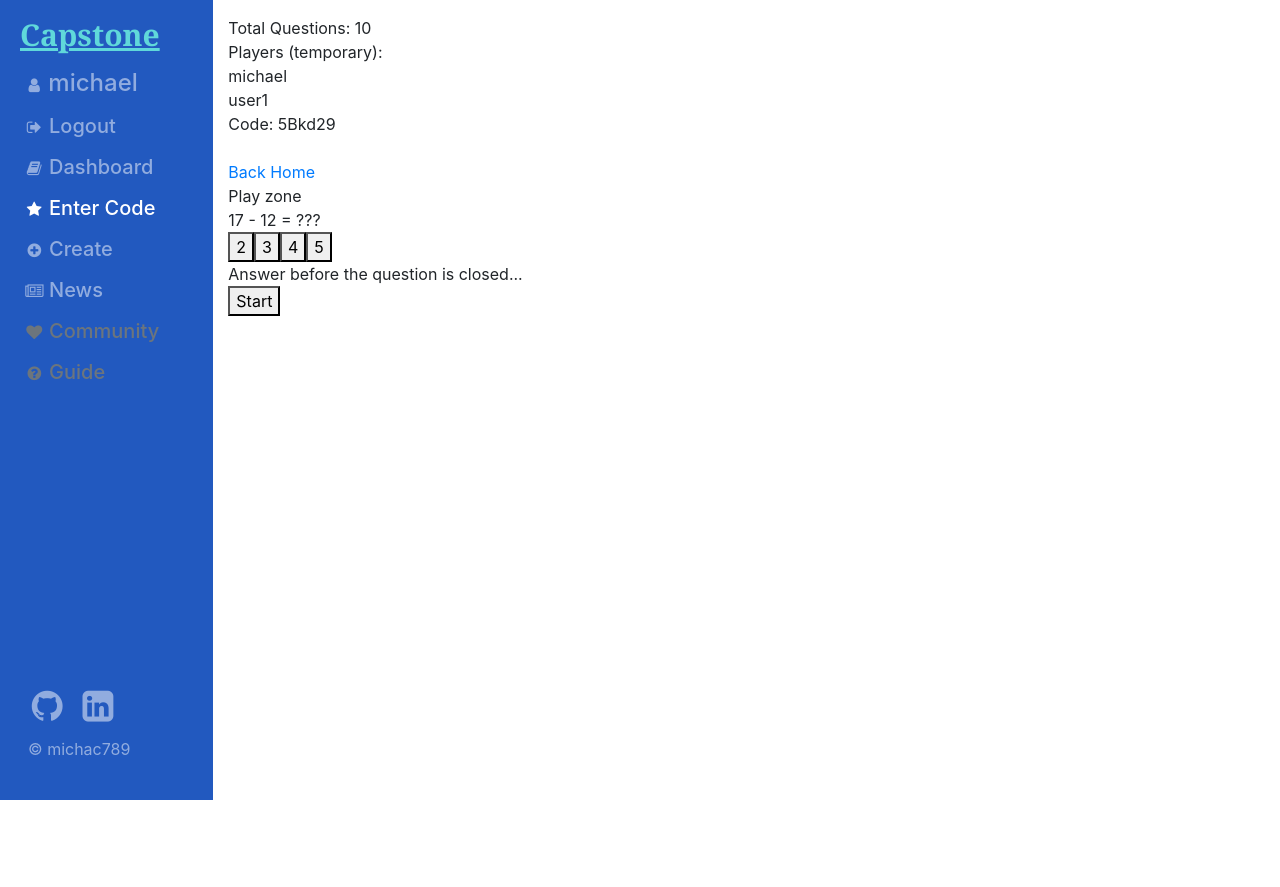
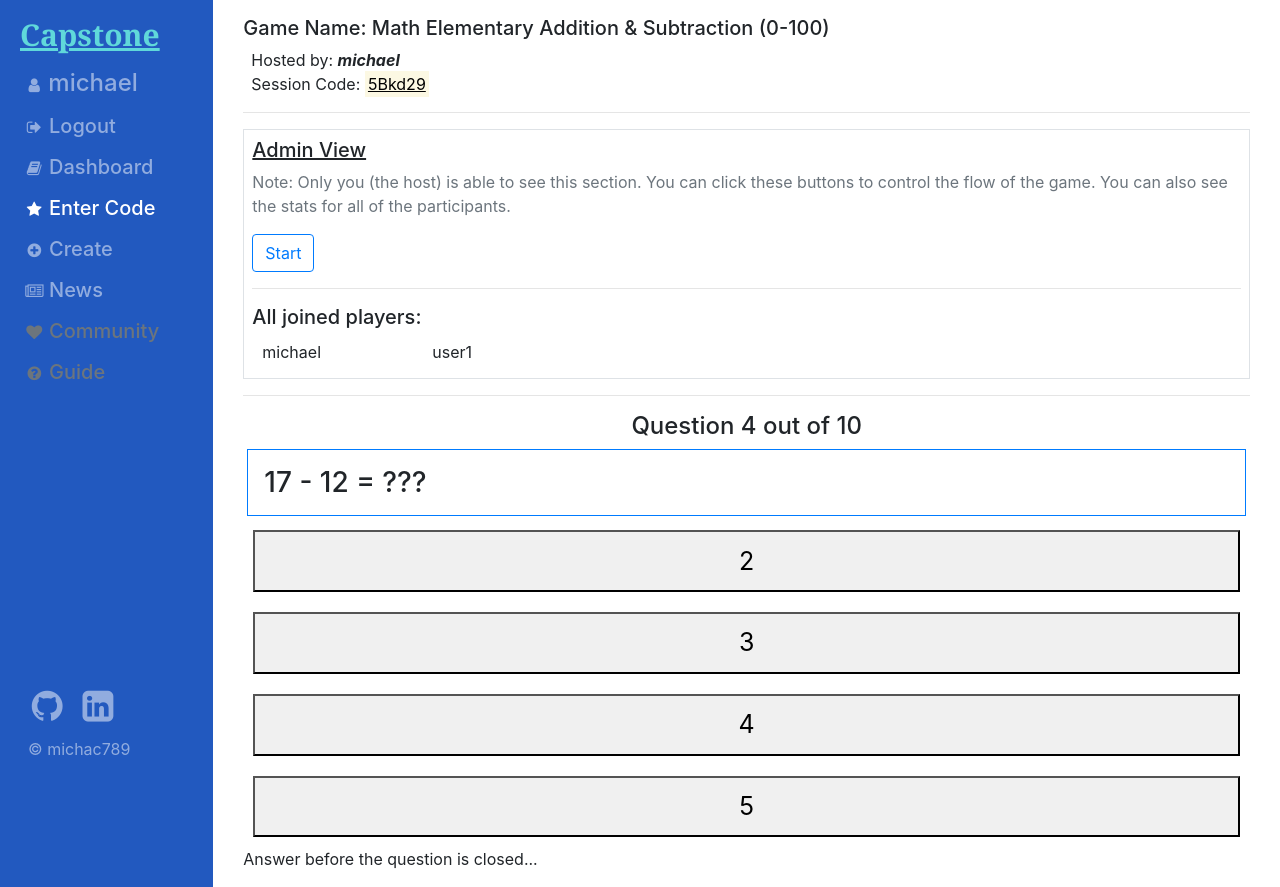
Before and after one commit to michac789/Capstone, a Django app: a page that uses livequiz/templates/livequiz/play.html in a window 1280 px wide. Before the commit the page ends 800 px from the top, so only its background shows below. Run offline with Django 3.2, Linux system fonts and the light colour scheme; a user stored in the database is signed in; data comes from the database, SQL or seed files in the repository; both versions use the stored data as it was after the commit; some libraries are stand-ins or nearby versions.

Commit message:
major style improvements on dashboard, play html; added more interactivity and button colors in play mode, add fetch method in retrieve api route, some bug fixes in play mode

```diff
--- a/livequiz/admin.py
+++ b/livequiz/admin.py
@@ -1,5 +1,5 @@
 from django.contrib import admin
-from .models import Game, GameSession, QuestionType1, AnswerPairType1
+from .models import Game, GameSession, QuestionType1, AnswerPairType1, UserSession
 
 # Register your models here.
 class GameAdmin(admin.ModelAdmin):
@@ -13,3 +13,4 @@ admin.site.register(Game, GameAdmin)
 admin.site.register(GameSession, GameSessionAdmin)
 admin.site.register(QuestionType1)
 admin.site.register(AnswerPairType1)
+admin.site.register(UserSession)
--- /dev/null
+++ b/livequiz/static/livequiz/play.css
@@ -0,0 +1,21 @@
+.options {
+    width: 98%;
+    margin: 1%;
+    padding: 1%;
+    font-size: 25px;
+}
+
+.options:hover {
+    color: green;
+}
+
+.wrap {
+    display: flex;
+    flex-wrap: wrap;
+}
+
+.wrap > .namediv {
+    margin: 10px;
+    width: 150px;
+    height: 20px;
+}
--- a/livequiz/static/play_user.js
+++ b/livequiz/static/play_user.js
@@ -35,9 +35,6 @@ document.addEventListener("DOMContentLoaded", () => {
             console.log("finished...") // TODO
         }
     }, 1000)
-
-    // TODO - before going to 'closed' state, automatically disable all buttons
-    // TODO - handle end of question
 })
 
 // 'prep' state: check game state from the server, change to 'play' or 'closed' state
@@ -63,12 +60,17 @@ function state_prep(code) {
 // render DOM components first before switching from 'prep' state to 'play'/'closed' state
 function init() {
     document.getElementById("playzone").innerHTML = creappend("div", {}, [
-        create("div", { "id": "question",}, "loading question..."),
-        create("button", { "id": "option1", "class": "options",}, "loading..."),
+        create("div", { "id": "question",
+        "class": "border border-primary m-1 p-3 h3",},
+        "loading question..."),
+        create("button", { "id": "option1", "class": "options text-center",}, "loading..."),
         create("button", { "id": "option2", "class": "options",}, "loading..."),
         create("button", { "id": "option3", "class": "options",}, "loading..."),
         create("button", { "id": "option4", "class": "options",}, "loading..."),
     ]).innerHTML
+    for (let i = 1; i <= 4; i++) {
+        document.getElementById(`option${i}`).style.backgroundColor = "rgb(240, 240, 240)"
+    }
 }
 
 // render questions after calling init when switching to play state
@@ -76,13 +78,13 @@ function render_question(code) {
     fetch(`/api/retrieve/${code}`, { method: "VIEW",})
     .then(response => response.json())
     .then(result => {
-        console.log(result)
         const { current_question, question_no } = result
         document.getElementById("question").innerHTML = current_question.question
         document.getElementById("option1").innerHTML = current_question.choice1
         document.getElementById("option2").innerHTML = current_question.choice2
         document.getElementById("option3").innerHTML = current_question.choice3
         document.getElementById("option4").innerHTML = current_question.choice4
+        document.getElementById("curques").innerHTML = question_no
     })
     document.getElementById("message").innerHTML = "Answer before the question is closed..."
 }
@@ -125,6 +127,7 @@ function state_closed(code) {
     .then(result => {
         console.log(result)
         document.getElementById("message").innerHTML = `<h2>Closed</h2>`
+        show_answer(code)
         if (result.status == "play") {
             document.getElementsByName("status")[0].value = "prep"
         } else if (result.status == "finished" ) {
@@ -145,9 +148,34 @@ function answer(code, ans) {
         console.log(result)
         if (result.message == "closed") {
             document.getElementsByName("status")[0].value = "closed"
+        } else {
+            document.getElementById(`option${result.answer}`).style.backgroundColor = "lightblue"
+            document.getElementsByName("status")[0].value = "answered"
+            document.getElementById("message").innerHTML =
+                `you answered option ${result.answer}, waiting for next question`
         }
-        document.getElementsByName("status")[0].value = "answered"
-        document.getElementById("message").innerHTML =
-            `you answered option ${result.answer}, waiting for next question`
     }).catch(error => console.log(error))
 }
+
+// display correct answer on screen (when question is closed)
+function show_answer(code) {
+    console.log("show answer...")
+    fetch(`/api/retrieve/${code}`, { method: "FETCH",})
+    .then(response => response.json())
+    .then(result => {
+        console.log("BALABALABALA")
+        console.log(result)
+        document.getElementById("message").innerHTML = `<h2>Closed...</h2>`
+        for (let i = 1; i <= 4; i++) {
+            document.getElementById(`option${i}`).style.backgroundColor = "rgb(140, 140, 140)"
+        }
+        if (result.your_answer == result.correct_answer) {
+            document.getElementById(`option${result.your_answer}`).style.backgroundColor = "lightgreen"
+            document.getElementById("message").append("You get the correct answer!")
+        } else {
+            document.getElementById(`option${result.your_answer}`).style.backgroundColor = "red"
+            document.getElementById(`option${result.correct_answer}`).style.backgroundColor = "pink"
+            document.getElementById("message").append("You get the wrong answer!")
+        }
+    }).catch(error => console.log(error))
+}
--- a/livequiz/templates/livequiz/play.html
+++ b/livequiz/templates/livequiz/play.html
@@ -6,7 +6,7 @@
 {% endblock title %}
 
 {% block script %}
-    <link href="{% static 'styles.css' %}" rel="stylesheet">
+    <link href="{% static 'livequiz/play.css' %}" rel="stylesheet">
     <script src="{% static "play_user.js" %}" type="module"></script>
     {% if admin %}
         <script src="{% static "play_admin.js" %}" type="module"></script>
@@ -14,43 +14,66 @@
 {% endblock script %}
 
 {% block body %}
-    {% comment %} <h1>PLAY PAGE - TODO</h1>
-    id: {{ game.id }}<br>
-    game_id: {{ game.game_id }}<br>
-    creator: {{ game.creator.username }}<br>
-    title: {{ game.title }}<br>
-    description: {{ game.description }}<br>
-    time_created: {{ game.time_created }}<br>{% endcomment %}
+    <div class="container">
+        <header>
+            <section class="h5">
+                Game Name: {{ game.title }}
+            </section>
+            <section class="text-weight-normal ml-2">
+                Hosted by: <i><b>{{ gamesession.host.username }}</b></i>
+            </section>
+            <section class="text-weight-normal ml-2">
+                Session Code: <mark><u>{{ gamesession.code }}</u></mark>
+            </section>
+        </header><hr>
 
-    Total Questions: {{ total_questions }}<br>
+        {% if admin %}
+            <div class="border p-2">
+                <section class="h5">
+                    <u>Admin View</u>
+                </section>
+                <section class="text-muted">
+                    <p>
+                        Note: Only you (the host) is able to see this section.
+                        You can click these buttons to control the flow of the game.
+                        You can also see the stats for all of the participants.
+                    </p>
+                </section>
 
-    Players (temporary):<br>
+                <section id="admincontrol" class="text-center">
+                    <button id="start" class="btn btn-outline-primary">
+                        Start
+                    </button>
+                    <button id="close" class="btn btn-outline-warning">
+                        Close
+                    </button>
+                    <button id="next" class="btn btn-outline-success">
+                        Next
+                    </button>
+                </section><hr>
+
+                <span class="h5">All joined players:</span><br>
+                <section class="wrap">
                     {% for player in players %}
+                        <div class="text-weight-normal namediv">
                             {{ player }}<br>
+                        </div>
                     {% endfor %}
-
-    <div id="gamecode">
-        Code: {{ gamesession.code }}
-    </div><br>
-
-    <a href="{% url 'livequiz:index' %}">Back Home</a><br>
+                </section>
+            </div><hr>
+        {% endif %}
 
         <input type="hidden" name="gamecode" value={{ gamesession.code }}>
         <input type="hidden" name="status" value="prep">
 
-    Play zone
+        <div class="h4 text-center">
+            Question <span id="curques">1</span> out of {{ total_questions }}
+        </div>
         <section id="playzone">
             Not Started
         </section>
         <section id="message">
+            waiting for host to start the session...
         </section>
-
-    {% if admin %}
-        <section id="admincontrol">
-            <button id="start">Start</button>
-            <button id="close">Close</button>
-            <button id="next">Next</button>
-        </section>
-    {% endif %}
-
+    </div>
 {% endblock body %}
--- a/livequiz/views.py
+++ b/livequiz/views.py
@@ -201,19 +201,36 @@ def retrieveGame(request, game_code):
         curr_ques_no = gamesession.current_question
         a = loads(request.body)["answer"]
         q = QuestionType1.objects.get(id=question_ids[curr_ques_no - 1])
-        usersession = UserSession.objects.get(player = request.user,
-                                              gamesession = gamesession)
-        answer_pair = AnswerPairType1.objects.filter(question = q, usersession = usersession)
+        usersession = UserSession.objects.get(player = request.user, gamesession = gamesession)
+        answer_pair = AnswerPairType1.objects.filter(question = q, usersession = usersession,)
         if answer_pair.count() != 0:
             return JsonResponse({
                 "message": "submitted previosly",
-                "answer": answer_pair.answer
+                "answer": answer_pair[0].answer
             })
         ans = AnswerPairType1(answer = a, question = q, usersession = usersession)
         ans.save()
         return JsonResponse({
             "message": "submitted",
             "answer": a,
+        })
+
+    # see correct answer and what have you answered
+    elif request.method == "FETCH":
+        question_ids = gamesession.game.get_questiontype1_order()
+        curr_ques_no = gamesession.current_question
+        q = QuestionType1.objects.get(id=question_ids[curr_ques_no - 1])
+        usersession = UserSession.objects.get(player = request.user, gamesession = gamesession)
+        try:
+            answer_pair = AnswerPairType1.objects.get(question = q, usersession = usersession)
+        except AnswerPairType1.DoesNotExist:
+            return JsonResponse({
+                "message": "success", "your_answer": "0",
+                "correct_answer": q.answer,
+            })
+        return JsonResponse({
+            "message": "success", "your_answer": answer_pair.answer,
+            "correct_answer": q.answer,
         })
 
 
```
Also changed, not shown: livequiz/static/livequiz/create.css (+6 -1 lines), livequiz/static/livequiz/styles.css (deleted, +0 -7 lines), livequiz/templates/livequiz/index.html (+61 -31 lines), db.sqlite3. Lines whose indentation alone changed are shown as unchanged.
